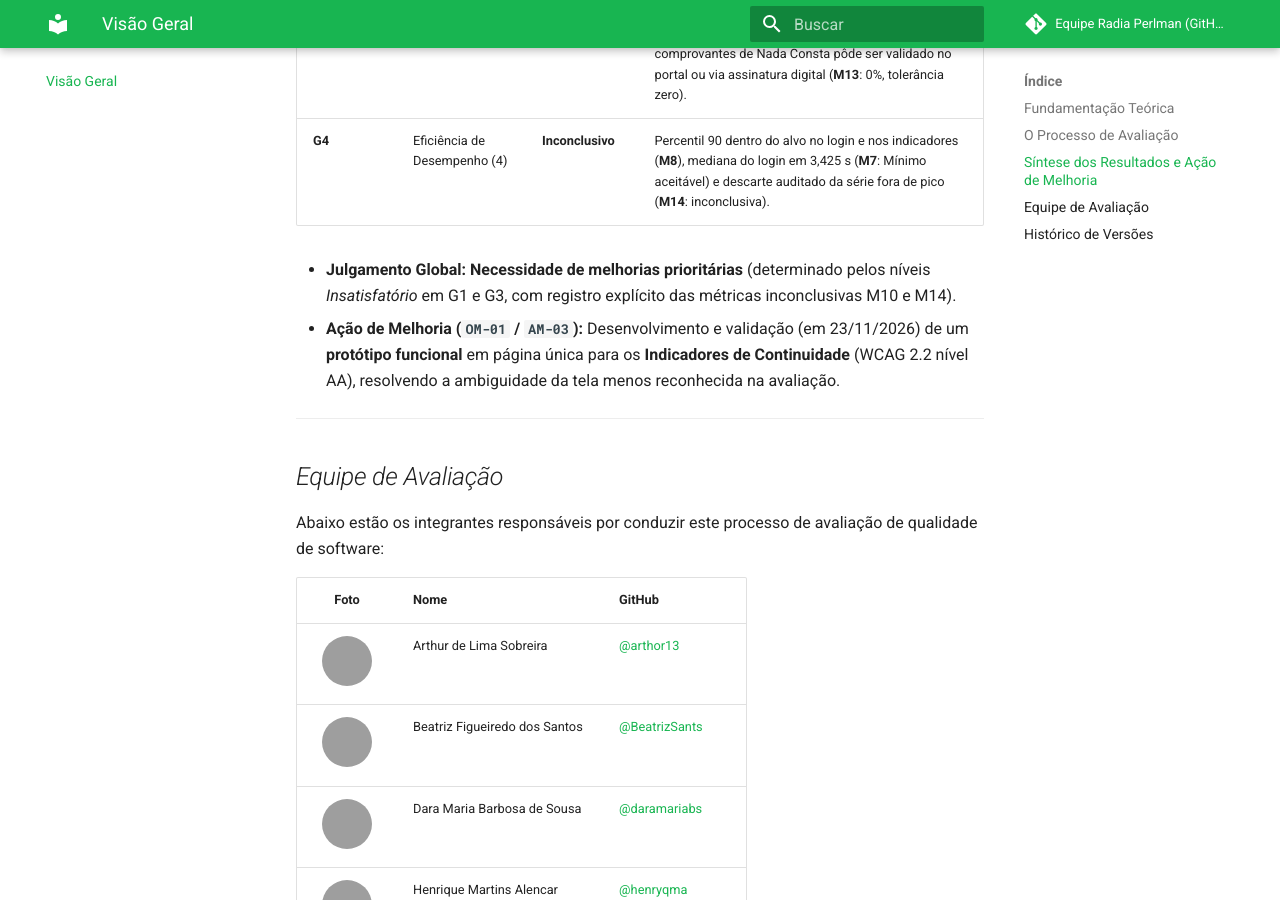
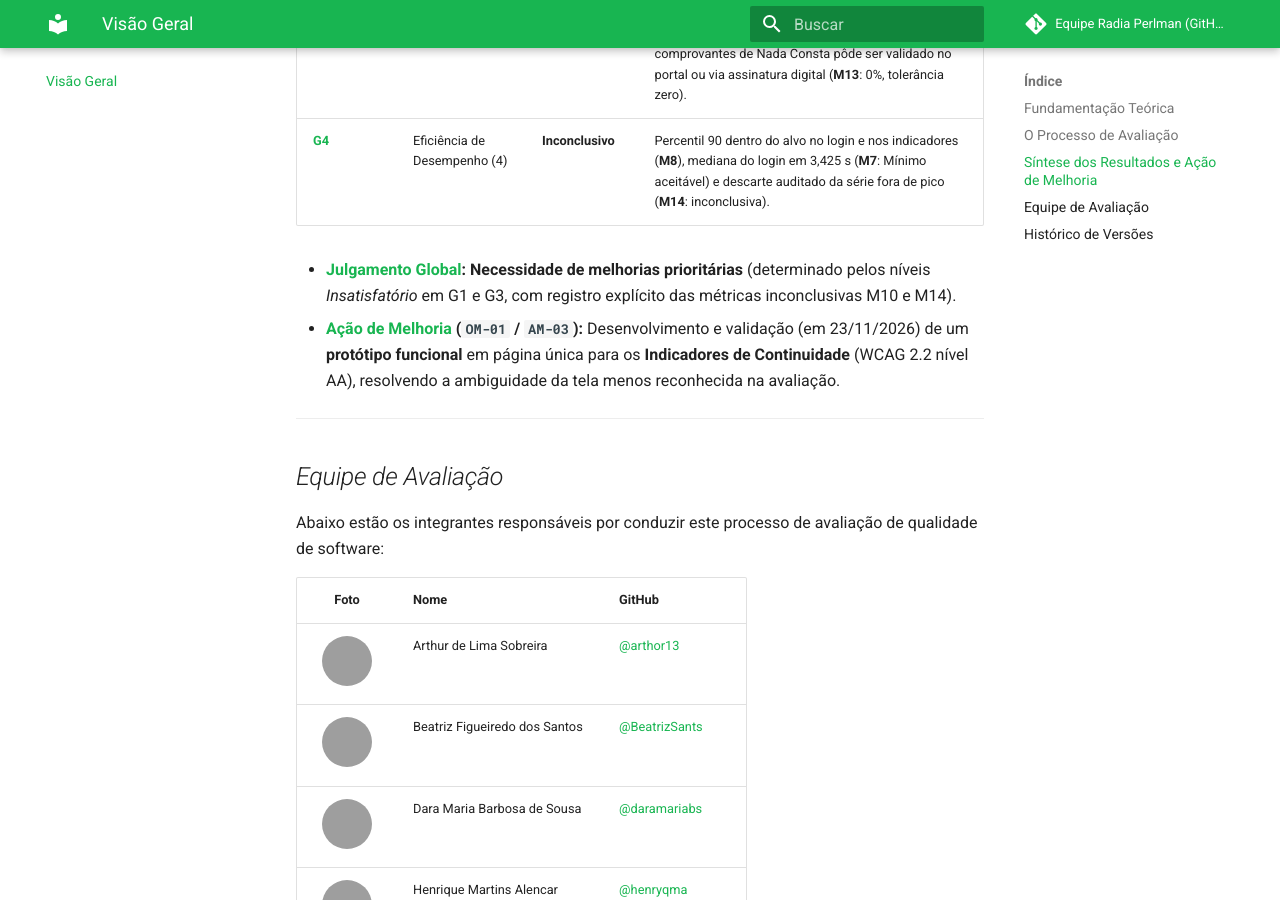
Before and after one commit to FCTE-Qualidade-de-Software-1/2026-2_T02_RADIA_PERLMAN, an MkDocs documentation site: the page built from docs/index.md, in a window 1280 px wide and 900 px high, scrolled down 2286 px. Built offline with MkDocs 1.6.1 and Material for MkDocs 9.7.7, drawn with Linux system fonts in a browser that asks for light colours; comment, search, counter and statistics services are not loaded; part of the change alters nothing that is shown; grey boxes are pictures that could not be loaded.

Commit message:
docs: rastreabilidade na home page

```diff
--- a/docs/index.md
+++ b/docs/index.md
@@ -40,13 +40,13 @@ A coleta empírica ocorreu entre **16 e 20/11/2026**, com auditoria e consolida
 
 | Objetivo | Característica (Ênfase) | Nível Obtido | Síntese dos Resultados |
 | :--- | :--- | :--- | :--- |
-| **G1** | Capacidade de Interação (5) | **Insatisfatório** | Localização sem ajuda atingiu 100% (**M1**), mas apenas 4 de 10 entradas inválidas orientaram a correção (**M2**: 40%). Reconhecimento atingiu 80% (**M9**), e a operação ficou inconclusiva após exclusão do gráfico inexistente (**M10**). |
-| **G2** | Confiabilidade (4) | **Mínimo aceitável** | Alta estabilidade nos fluxos (**M3**: Alvo) e 100% de retomada após queda breve de rede (**M4**), porém impactada por quatro indisponibilidades em 17/11 (**M11**: 87,5%). |
-| **G3** | Segurança (5) | **Insatisfatório** | Bloqueio pós-logout (**M5**: 100%) e consistência de dados (**M6**: 100%) atendidos, mas nenhum dos 5 comprovantes de Nada Consta pôde ser validado no portal ou via assinatura digital (**M13**: 0%, tolerância zero). |
-| **G4** | Eficiência de Desempenho (4) | **Inconclusivo** | Percentil 90 dentro do alvo no login e nos indicadores (**M8**), mediana do login em 3,425 s (**M7**: Mínimo aceitável) e descarte auditado da série fora de pico (**M14**: inconclusiva). |
+| [**G1**](./fase4/resultados-g1-capacidade-interacao.md) | Capacidade de Interação (5) | **Insatisfatório** | Localização sem ajuda atingiu 100% (**M1**), mas apenas 4 de 10 entradas inválidas orientaram a correção (**M2**: 40%). Reconhecimento atingiu 80% (**M9**), e a operação ficou inconclusiva após exclusão do gráfico inexistente (**M10**). |
+| [**G2**](./fase4/resultados-g2-confiabilidade.md) | Confiabilidade (4) | **Mínimo aceitável** | Alta estabilidade nos fluxos (**M3**: Alvo) e 100% de retomada após queda breve de rede (**M4**), porém impactada por quatro indisponibilidades em 17/11 (**M11**: 87,5%). |
+| [**G3**](./fase4/resultados-g3-seguranca.md) | Segurança (5) | **Insatisfatório** | Bloqueio pós-logout (**M5**: 100%) e consistência de dados (**M6**: 100%) atendidos, mas nenhum dos 5 comprovantes de Nada Consta pôde ser validado no portal ou via assinatura digital (**M13**: 0%, tolerância zero). |
+| [**G4**](./fase4/resultados-g4-desempenho.md) | Eficiência de Desempenho (4) | **Inconclusivo** | Percentil 90 dentro do alvo no login e nos indicadores (**M8**), mediana do login em 3,425 s (**M7**: Mínimo aceitável) e descarte auditado da série fora de pico (**M14**: inconclusiva). |
 
-* **Julgamento Global:** **Necessidade de melhorias prioritárias** (determinado pelos níveis *Insatisfatório* em G1 e G3, com registro explícito das métricas inconclusivas M10 e M14).
-* **Ação de Melhoria (`OM-01` / `AM-03`):** Desenvolvimento e validação (em 23/11/2026) de um **protótipo funcional** em página única para os **Indicadores de Continuidade** (WCAG 2.2 nível AA), resolvendo a ambiguidade da tela menos reconhecida na avaliação.
+* **[Julgamento Global](./fase4/julgamento-conclusoes.md):** **Necessidade de melhorias prioritárias** (determinado pelos níveis *Insatisfatório* em G1 e G3, com registro explícito das métricas inconclusivas M10 e M14).
+* **[Ação de Melhoria](./fase4/melhoria/acao-melhoria.md) (`OM-01` / `AM-03`):** Desenvolvimento e validação (em 23/11/2026) de um **protótipo funcional** em página única para os **Indicadores de Continuidade** (WCAG 2.2 nível AA), resolvendo a ambiguidade da tela menos reconhecida na avaliação.
 
 ---
 
```
